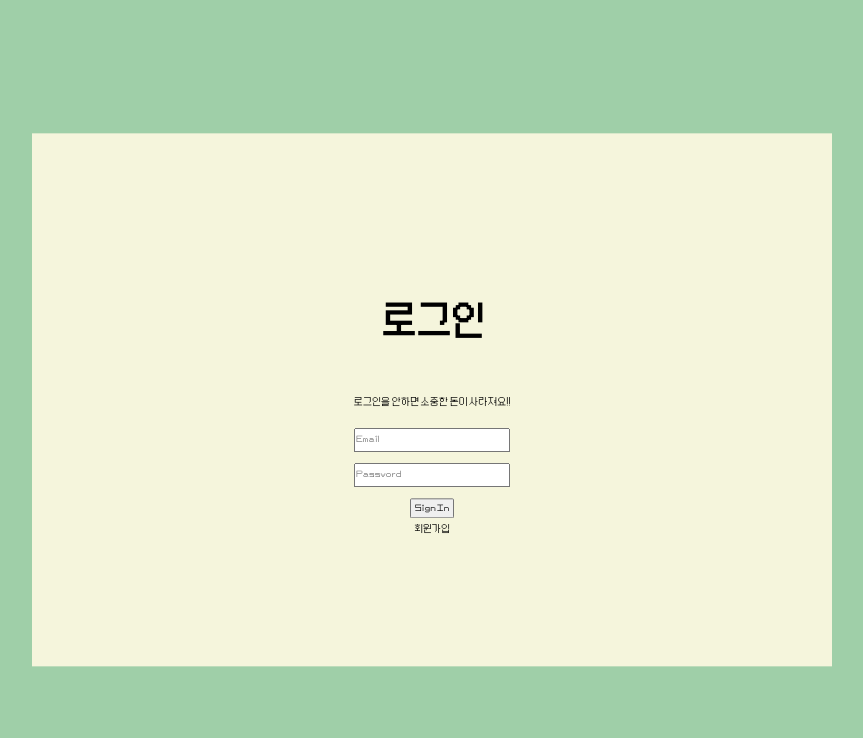
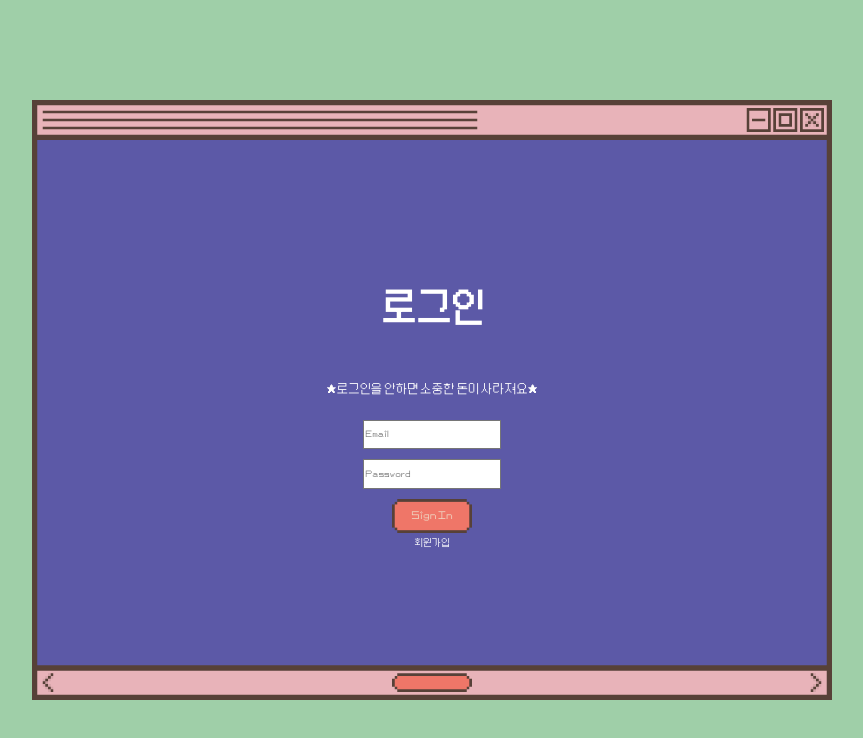
Before and after one commit to victoria0406/madcamp_week4, a React (Create React App) app in the folder react-app/: page /login in a window 1280 px wide. Shown: the top 738 px of the page, without its empty margins (208-1071 px from the left). Built offline with nearby package versions, Linux system fonts and the light colour scheme.

Commit message:
나도 뭘 수정했는지 모르겠다

```diff
--- a/react-app/src/login.js
+++ b/react-app/src/login.js
@@ -118,7 +118,7 @@ const Login = () => {
             />
           ) : (
             <div className="login_subment">
-              {newAccount ? "" : "로그인을 안하면 소중한 돈이 사라져요!!"}
+              {newAccount ? "" : "★로그인을 안하면 소중한 돈이 사라져요★"}
             </div>
           )}
           <input
@@ -143,7 +143,7 @@ const Login = () => {
           />
           <input
             type="submit"
-            className="authInput authSubmit"
+            className="authInput_authSubmit"
             value={newAccount ? "Create Account" : "Sign In"}
           />
           {error && <span className="authError">{error}</span>}
--- a/react-app/src/novel.js
+++ b/react-app/src/novel.js
@@ -4,15 +4,30 @@ import trade_scenario from "./scenario/trade_scenario.json";
 import test from "./scenario/test.json";
 import innerText from "react-innertext";
 
+import person1 from "./images/items/공기청정기.png";
+import person2 from "./images/items/청소기.png";
+import person3 from "./images/items/캡슐커피머신.png";
+import person4 from "./images/items/바람막이.jpg";
+
 import React, { Component, useEffect, useState } from "react";
+let person = person1;
 
 function randomValueFromArray(array) {
   const random = Math.floor(Math.random() * array.length);
+  if(random===1){
+    person = person2;
+  }else if(random==2){
+    person = person3;
+  }else if(random==3){
+    person = person4;
+  }
   return array[random];
 }
+
+let randomText = randomValueFromArray(trade_scenario);
 //const shuffle = () => (Math.random() - 0.5);
 //let shuffled = [...trade_scenario].sort(shuffle);
-let randomText = randomValueFromArray(trade_scenario);
+
 
 //console.log("random value from array: ", randomText.case[0]);
 //console.log("shuffle", shuffled);
@@ -20,13 +35,14 @@ let randomText = randomValueFromArray(trade_scenario);
 //console.log("test", test[0]);
 
 function Novelview(props) {
+
   const [count, setCount] = useState(1);
   let [name, setName] = useState(randomText.case[0].name);
+  //const [person, setPerson] = useState(person1);
   const [text, setText] = useState(randomText.case[0].text);
   const [type, setType] = useState(randomText.case[0].type);
 
   if (name == "Player") {
-    name = props.user_name;
     //console.log("이름 바꾸기" + name + "\n user name: " + user_name);
   }
 
@@ -46,8 +62,10 @@ function Novelview(props) {
   //console.log("name: ", shuffled[0].case.name, "text: ", shuffled[0].case.text);
 
   return (
-    <div class="novel">
+      <div class="novel">
+      {count!==randomText.case.length&&<img className = "person_img" src = {person} alt="판매자임" height="500"/>}
       {name == null ? <></> : <div id="script_name">{name}</div>}
+
       <div id="script_text">
         {text}
         {count === randomText.case.length ? (
@@ -64,6 +82,7 @@ function Novelview(props) {
         )}
       </div>
     </div>
+
   );
 }
 
--- a/react-app/src/styles/Game.css
+++ b/react-app/src/styles/Game.css
@@ -57,7 +57,6 @@ body{
   margin: 25px;
   margin-top: 80px;
   height: 742px;
-  background-color: rgba(255, 255, 255, 0.2);
   border: 8px solid #574138;
 }
 
@@ -313,6 +312,7 @@ body{
   position: absolute;
   bottom: 70px;
   margin: 10px;
+
 }
 #script_name {
   width: 150px;
@@ -336,6 +336,7 @@ body{
   padding-top: 20px;
   padding-left: 20px;
   background-image: url("../images/background_text.png");
+  z-index: 10;
 }
 #script_next {
   position: absolute;
@@ -366,6 +367,13 @@ body{
   color: #efd9c6;
   background-color: rgba(0, 0, 0, 0);
   background-image: url("../images/game_component/button.png");
+}
+
+.person_img{
+  position: absolute;
+  bottom: 60px;
+  right: 10px;
+  z-index: -1;
 }
 
 /*======bank.js에서 사용=========*/
--- a/react-app/src/styles/Login.css
+++ b/react-app/src/styles/Login.css
@@ -1,7 +1,7 @@
 .wrapWelcome{
     width: 1200px;
-    height: 800px;
-    background-color: beige;
+    height: 900px;
+    background-image: url("../images/background.png");
     position: absolute;
     left: 50%;
     top: 50%;
@@ -10,9 +10,10 @@
     justify-content: center;
     align-items: center;
     flex-direction: column;
+    color: white;
 }
 .welcomeContainer{
-    height: 200px;
+    height: 240px;
     display: flex;
     justify-content: space-around;
     align-items: center;
@@ -25,8 +26,21 @@
     height: 70px;
 }
 .authInput{
-    height: 30px;
+    height: 40px;
+    width: 200px;
 }
 .login_subment{
-    height: 30px;
+    height: 40px;
+    font-size: 20px;
 }
+
+.authInput_authSubmit{
+    width: 120px;
+    height: 50px;
+    font-size: 16px;
+    background-image: url("../images/game_component/button.png");
+    padding: 0%;
+    border: 0px;
+    background-color: rgba(0, 0, 0, 0);
+    color: #efd9c6;
+}
```
Also changed, not shown: react-app/src/meet_ceo.js (added), 2 other files (tests, documents, lock files or other folders).
